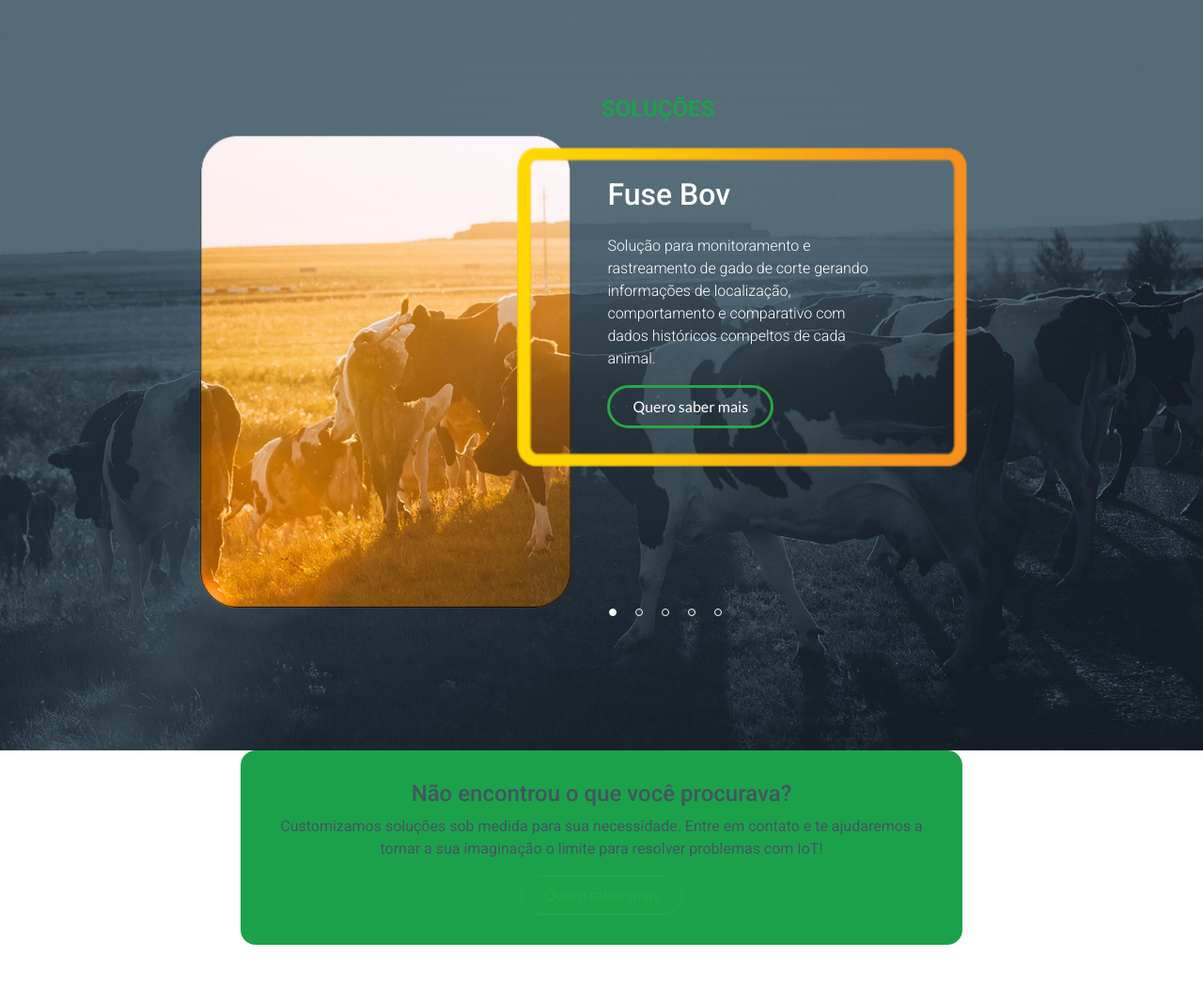
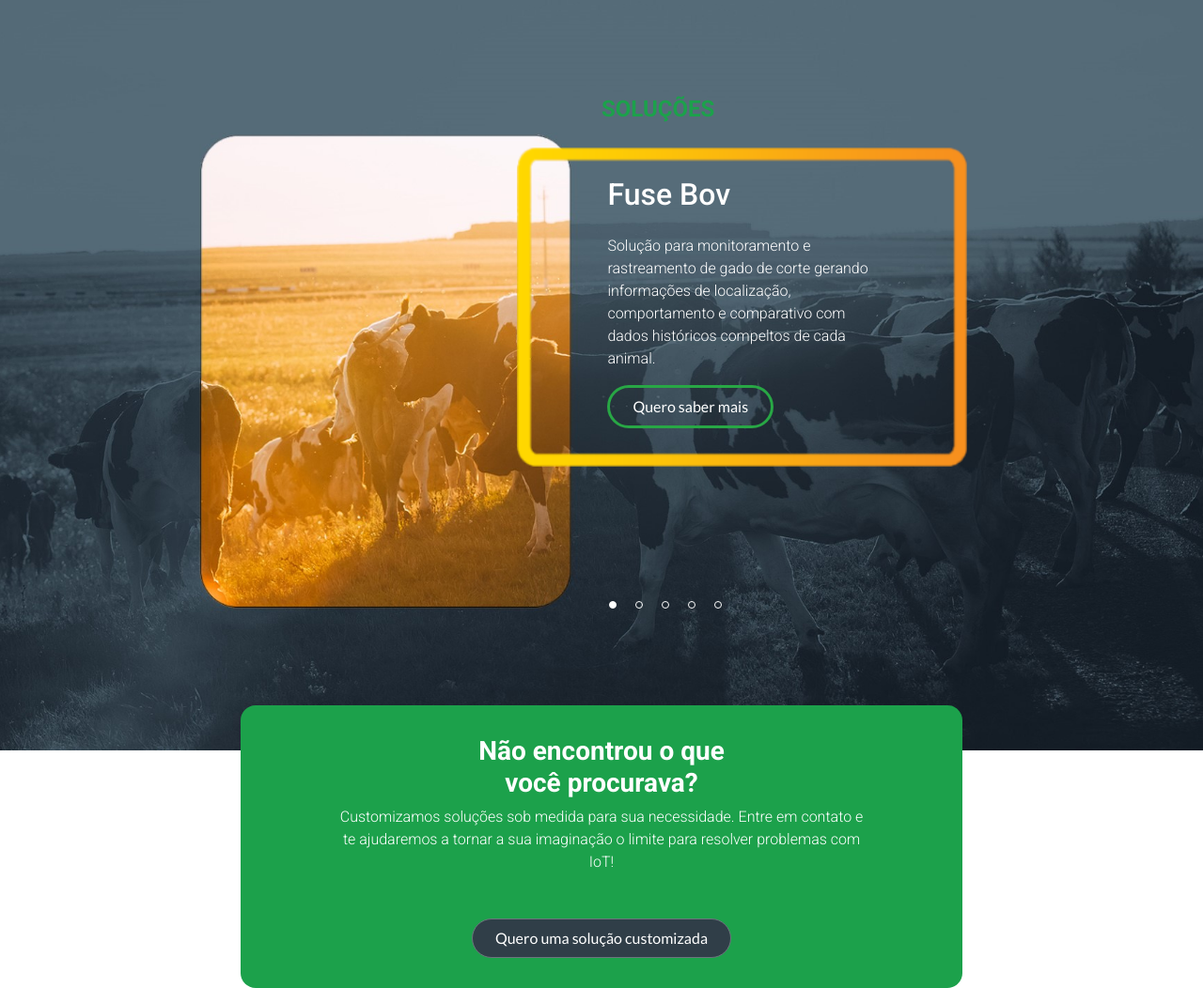
Before and after one commit to mocraveirodev/fuseIoT, a PHP site: page / in a window 1280 px wide. Shown: the part 2548-3600 px from the top of the page at 94% size. Before the commit the page ends 3554 px from the top, so only its background shows below. Run offline with PHP 8.4, Linux system fonts and the light colour scheme; some libraries are stand-ins or nearby versions.

Commit message:
finalizando refatoração carousel, finalizado parte nao encontrou

```diff
--- a/views/css/style.css
+++ b/views/css/style.css
@@ -244,7 +244,7 @@
 
 #solucoes .carousel-controles{
     position: absolute;
-    bottom: 17%;
+    bottom: 18%;
     left: 50%;
     /* padding-bottom: 15%; */
     /* margin: -10%; */
@@ -322,11 +322,33 @@
 /* NÃO ENCONTROU */
 
 .naoEncontrou{
-    margin: 0 auto;
+    margin: -3rem auto 0 auto;
     width: 60%;
     text-align: center;
     background-color: #1ca14b;
     border-radius: 1rem;
     padding: 2rem;
     z-index: 3;
+    /* position: absolute; */
+    /* bottom: 0;
+    left: 50%; */
+    /* transform: translate(-50%, -50%); */
 }
+
+.naoEncontrou-titulo{
+    color: #fff;
+    font-weight: 700;
+    padding: 0 30%;
+}
+
+.naoEncontrou-texto{
+    color: #fff;
+    font-weight: 300;
+    padding: 0 10%;
+}
+
+.btn-naoEncontrou{
+    background-color: #303e48;
+    color: #fff;
+    margin-top: 2rem;
+}
--- a/views/home.php
+++ b/views/home.php
@@ -141,11 +141,11 @@
                 <span class="controle"></span>
             </div>
         </section>
-            <div class="naoEncontrou">
-                <h4 class="naoEncontrou-titulo">Não encontrou o que você procurava?</h4>
-                <p class="naoEncontrou-texto">Customizamos soluções sob medida para sua necessidade. Entre em contato e te ajudaremos a tornar a sua imaginação o limite para resolver problemas com IoT!</p>
-                <a href="" class="btn btn-padrao btn-naoEncontrou btn-outline-success">Quero saber mais</a>
-            </div>
+                <div class="naoEncontrou">
+                    <h3 class="naoEncontrou-titulo">Não encontrou o que você procurava?</h3>
+                    <p class="naoEncontrou-texto">Customizamos soluções sob medida para sua necessidade. Entre em contato e te ajudaremos a tornar a sua imaginação o limite para resolver problemas com IoT!</p>
+                    <a href="" class="btn btn-padrao btn-naoEncontrou btn-secondary">Quero uma solução customizada</a>
+                </div>
         <!-- <img src="views/img/logo-fuse.svg" class="logo" alt="Logo Fuse IoT">
         <h1 class="title">SITE EM CONSTRUÇÃO</h1>
         <p class="sub d-none d-md-block">Enquanto preparamos nosso  site, saiba mais sobre a Fuse IoT, uma StartUp especializada em soluções IoT, que fornece transformação digital para empresas e pessoas que querem melhorar seus indicativos!</P>
```
